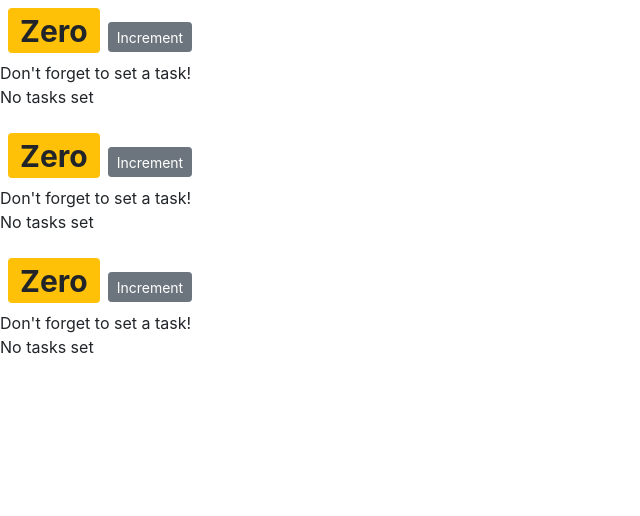
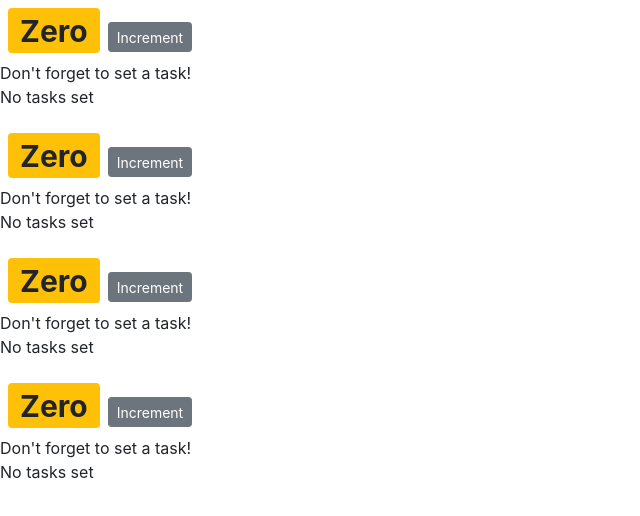
Before and after one commit to RosaRend/react-to-do, a React (Create React App) app: page / in a window 1280 px wide. Shown: the top 516 px of the page, without its empty margins (0-640 px from the left). Built offline with nearby package versions, Linux system fonts and the light colour scheme.

Commit message:
Eaach com has its own seperate state

```diff
--- a/src/components/counter.jsx
+++ b/src/components/counter.jsx
@@ -41,8 +41,9 @@
   };
 
   render() {
+    console.log("props", this.props);
+
     // let classes = this.getBadgeClasses();
-
     return (
       <React.Fragment>
         {/* <img src={this.state.imageUrl} alt="" /> */}
--- a/src/components/counters.jsx
+++ b/src/components/counters.jsx
@@ -2,14 +2,21 @@
 import Counter from "./counter";
 
 class Counters extends Component {
-  sate = {};
+  state = {
+    counters: [
+      { id: 1, value: 0 },
+      { id: 2, value: 0 },
+      { id: 3, value: 5 },
+      { id: 4, value: 0 }
+    ]
+  };
 
   render() {
     return (
       <div>
-        <Counter />
-        <Counter />
-        <Counter />
+        {this.state.counters.map(counter => (
+          <Counter key={counter.id} value={counter.value} selected={true} />
+        ))}
       </div>
     );
   }
```
